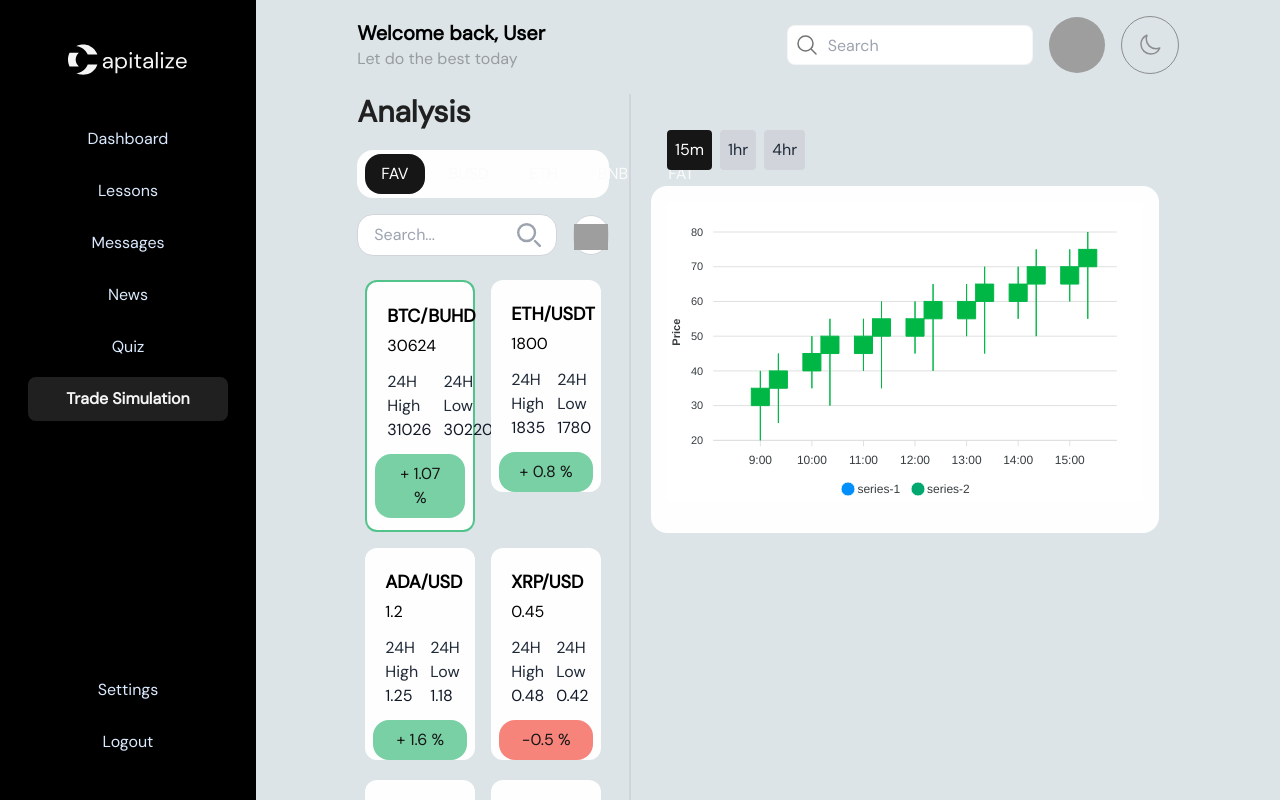
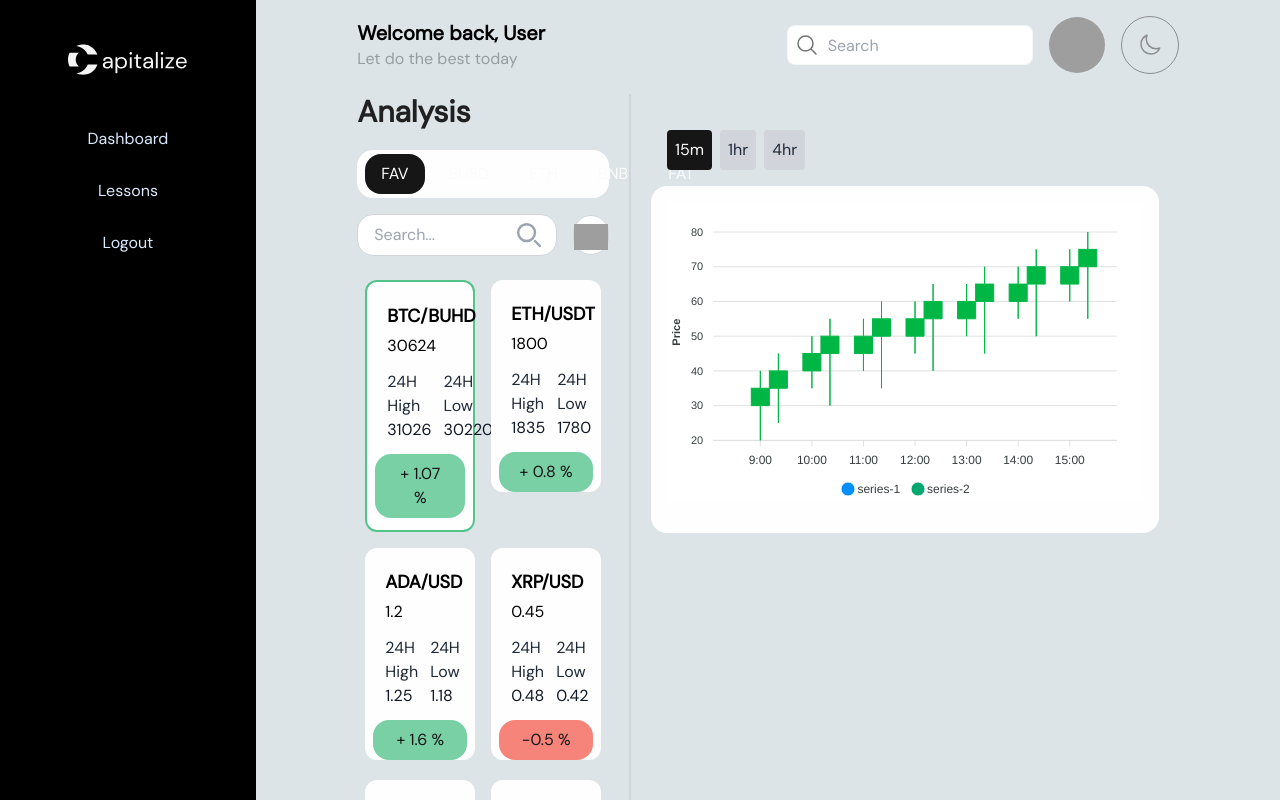
Before and after one commit to capitalizelearning/frontend, a React (Vite) app: page /trade/simulation in a window 1280 px wide. Built offline with nearby package versions, Linux system fonts and the light colour scheme; grey boxes are pictures that could not be loaded.

Commit message:
removed navlinks for prod

```diff
--- a/src/components/Menu/MenuLinks.jsx
+++ b/src/components/Menu/MenuLinks.jsx
@@ -7,11 +7,11 @@ function MenuLinks() {
         <nav className="px-5 h-full flex flex-col">
             <ActiveLink to="/learn/" label="Dashboard" />
             <ActiveLink to="/learn/lessons" label="Lessons" />
-            <ActiveLink to="#" label="Messages" />
+            {/* <ActiveLink to="#" label="Messages" />
             <ActiveLink to="#" label="News" />
             <ActiveLink to="#" label="Quiz" />
             <ActiveLink to="/trade/simulation" label="Trade Simulation" />
-            <ActiveLink to="#" label="Settings" classNames="mt-auto" />
+            <ActiveLink to="#" label="Settings" classNames="mt-auto" /> */}
             <button onClick={logout} className="appearance-none">
                 <ActiveLink to="" label="Logout" />
             </button>
```
